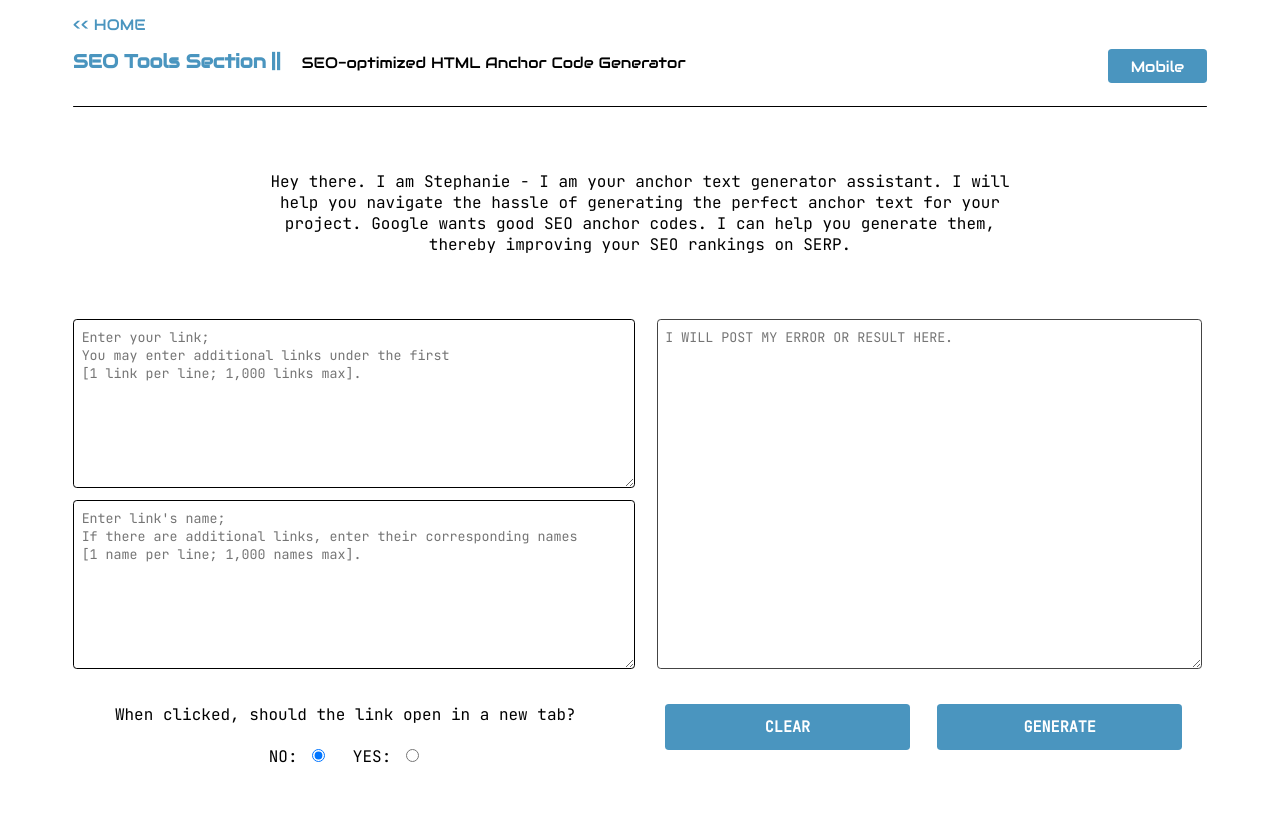
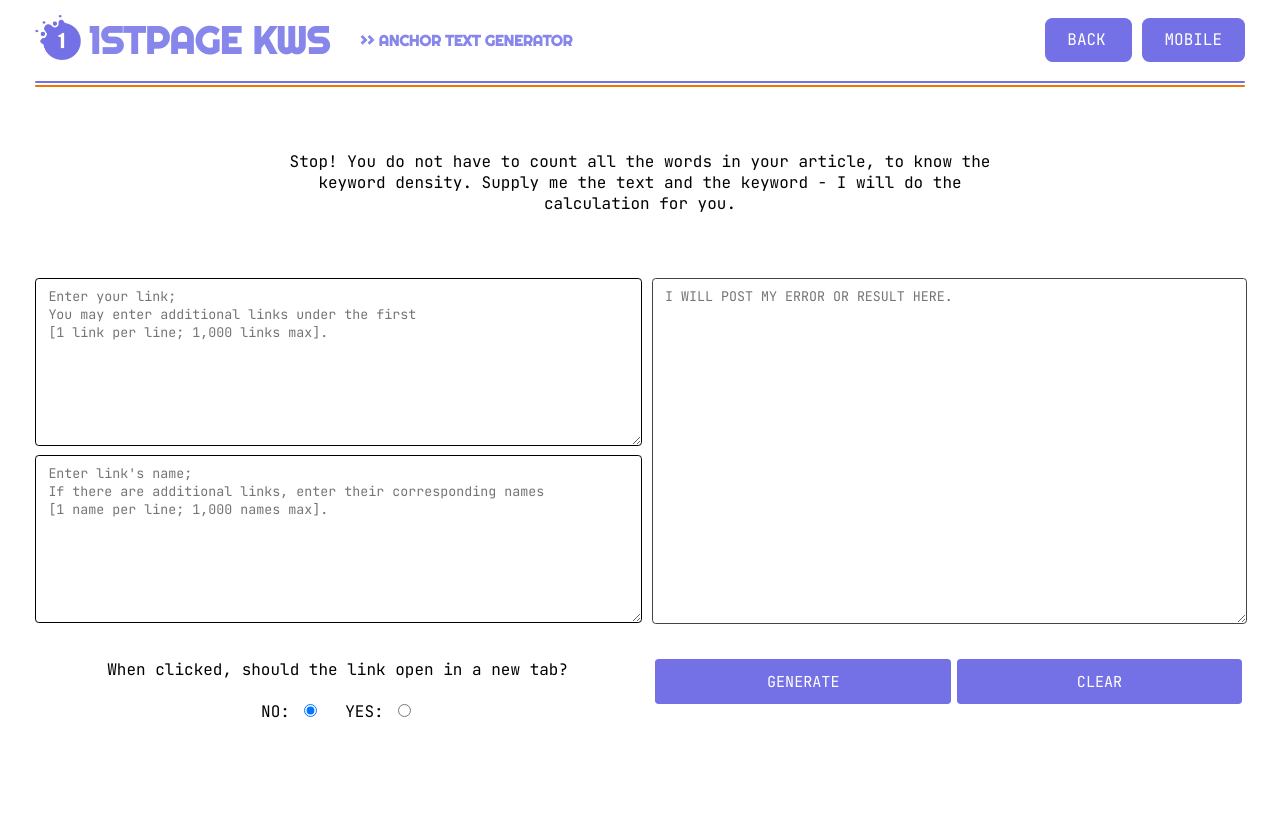
Before and after one commit to 1stpagekws/seoToolsCollection, a PHP site: page /tools/anchor-text-generator in a window 1280 px wide. After the commit the page ends 718 px from the top, so only its background shows below. Run offline with PHP 8.4, Linux system fonts and the light colour scheme.

Commit message:
Interfaces improved

```diff
--- a/tools/aaLbrr/lbrr.php
+++ b/tools/aaLbrr/lbrr.php
@@ -77,6 +77,9 @@ function gnrateHeader ($prvsIntrfcId, $label) {
 	$prductName = fetchPrductName ();
 	$iconId = "";
 	$iconId = $prductId . "/tools/xtIcon.png";
+	if ($_COOKIE ["dsplaySize"] == "dsktop") {
+		$iconId = $prductId . "/tools/xtIcon.png";
+	}
 	$dsplaySizeChangeButton = "";
 	$dsplaySizeChangeButton = gnrateDsplaySizeChangeButton ();
 
--- a/tools/anchor-text-generator/index.php
+++ b/tools/anchor-text-generator/index.php
@@ -1,74 +1,16 @@
 <?php
-//--567890-B34567890-C34567890-D34567890-E34567890-F34567890-G34567890-H34567890-I34567890-J--->
-// if desktop styling code is requested: make a record that future styling code to be used
-// should be desktop
-if (isset ($_GET ["dsplaySize"]) != true) {
-	$_GET ["dsplaySize"] = ""; }
-if (isset ($_COOKIE ["dsplaySize"]) != true) {
-	$_COOKIE ["dsplaySize"] = ""; }
+set_include_path (get_include_path () . PATH_SEPARATOR . "../aaLbrr");
+include_once "lbrr.php";
 
-//|^^^^LEVEL 1^^^^|
-//|^^^^LEVEL 2^^^^|
-if ($_GET    ["dsplaySize"] == "mobile") {
-	setcookie("dsplaySize",    "mobile", time () + (60 * 60 * 24 * 400));
-	$_COOKIE ["dsplaySize"]  = "mobile";
-
-} else if ($_GET ["dsplaySize"] == "dsktop") {
-	setcookie("dsplaySize",    "dsktop", time () + (60 * 60 * 24 * 400));
-	$_COOKIE ["dsplaySize"]  = "dsktop"; }
-//|====LEVEL 2====|
-
-//|^^^^LEVEL 2^^^^|
-if (($_GET ["dsplaySize"] != "mobile" && $_GET ["dsplaySize"] != "dsktop") &&
-	$_COOKIE ["dsplaySize"] == "") {
-	$deviceType = false;
-	$deviceType = preg_match ("/(android|webos|avantgo|iphone|ipad|ipod|blackberry|" .
-		"iemobile|bolt|boost|cricket|docomo|fone|hiptop|mini|opera mini|kitkat|" .
-		"mobi|palm|phone|pie|tablet|up\.browser|up\.link|webos|wos)/i",
-		$_SERVER ["HTTP_USER_AGENT"]);
-
-	if ($deviceType == true) {
-		setcookie ("dsplaySize",   "mobile", time () + (60 * 60 * 24 * 400));
-		$_COOKIE  ["dsplaySize"] = "mobile";
-	} else {
-		setcookie ("dsplaySize",   "dsktop", time () + (60 * 60 * 24 * 400));
-		$_COOKIE  ["dsplaySize"] = "dsktop"; } }
-//|====LEVEL 2====|
-//|====LEVEL 1====|
-
-function gnrateStylngCode () {
-	// create info "styling code to yield"
-	$stylngCodeToYield = "";
-	$stylngCodeToYield = "zMbile.css";
-
-	// if there is a record saying that the desktop styling code should be used, use the desktop
-	// styling code
-	if ($_COOKIE ["dsplaySize"] == "dsktop") {
-		$stylngCodeToYield = "zDsktp.css"; }
-
-	// yield styling info
-	return $stylngCodeToYield; }
-
-function getAltrntDsplaySizeButton () {
-	$altrntDsplaySizeButton = "";
-	$altrntDsplaySizeButton = "<a id='dsplaySizeButton' href='index.php?" .
-	"dsplaySize=dsktop'>Desktop</a>";
-
-	if ($_COOKIE ["dsplaySize"] == "dsktop") {
-		$altrntDsplaySizeButton = "<a id='dsplaySizeButton' href='index.php?" .
-		"dsplaySize=mobile'>Mobile</a>"; }
-
-	return $altrntDsplaySizeButton; } ?>
+determineDiplaySizeToUse (); ?>
 
 <!DOCTYPE html>
-<!--567890-B34567890-C34567890-D34567890-E34567890-F34567890-G34567890-H34567890-I34567890-J--->
 <head>
-<title>RealEstatEko || SEO Tools Section || SEO-optimized HTML Anchor Code Generator</title>
-
+<title><?php echo fetchPrductName (); ?> || SEO Tools Collection || Anchor Text Generator
+	</title>
 <meta name="viewport" content="width=device-width, initial-scale=1" />
-<link rel="stylesheet" href="https://fonts.googleapis.com/icon?family=Material+Icons" />
-<link rel="stylesheet" href="<?php echo gnrateStylngCode (); ?>" />
-
+<link rel="stylesheet" href="<?php echo prvideIdOfTheApprprStylngCode (); ?>" />
+<link rel="stylesheet" href="<?php echo prvideIdOfTheApprprPrsnalStylngCode (); ?>" />
 <script type="text/javascript">
 	function assistPrcess () {
 		var sccessStatus;
@@ -217,50 +159,40 @@ function getAltrntDsplaySizeButton () {
 		document.getElementById ("cntn_sde1_txt2").value = "";
 		document.getElementById ("cntn_sde2_itm1").value = ""; } </script> </head>
 
-<body>
-<div id="menu">
-	<div id="menu_prt1"><a href="https://realestateko.com"><< HOME</a></div>
-
-	<div id="menu_prt2">
-	    <div id="menu_prt2_itm1">
-    	<!--C--><span id="txt1">SEO Tools Section</span>
-	    <!--C--><span id="txt2"> || </span>
-    	<!--C--><span id="txt3">SEO-optimized HTML Anchor Code Generator</span> </div>
-
-    	<div id="menu_prt2_itm2"><?php echo getAltrntDsplaySizeButton (); ?></div> </div> </div>
-
-<hr />
-
-<div id="dscr">Hey there. I am Stephanie - I am your anchor text generator assistant. I will
-help you navigate the hassle of generating the perfect anchor text for your project. Google
-wants good SEO anchor codes. I can help you generate them, thereby improving your SEO
-rankings on SERP.</div>
+<body><div id="body">
+	<?php echo gnrateHeader (fetchPrductId () . "/tools", "Anchor Text Generator"); ?>
 
 	<div id="cntn">
+		<div id="note">Stop! You do not have to count all the words in your article, to know
+			the keyword density. Supply me the text and the keyword - I will do the
+			calculation for you.</div>
+
+		<div id="tool">
 		    <div id="cntn_sde1">
         		<textarea id="cntn_sde1_txt1" name="link" placeholder="Enter your link;
 You may enter additional links under the first
-[1 link per line; 1,000 links max]."
-		></textarea> <br />
+[1 link per line; 1,000 links max]."></textarea> <br />
 
 		        <textarea id="cntn_sde1_txt2" name="name" placeholder="Enter link's name;
 If there are additional links, enter their corresponding names
-[1 name per line; 1,000 names max]."
-		></textarea> <br />
+[1 name per line; 1,000 names max]."></textarea> <br />
 
 			    <span id="cntn_sde1_itm3">
-        <!--C--><span id="tkn1">When clicked, should the link open in a new tab?</span> <br />
+			    <!--C--><span id="tkn1">When clicked, should the link open in a new tab?
+			        </span> <br />
         		<!--C-->NO:  <input id="opt1" type="radio" name="ntre" value="No" checked />
         		<!--C--><span id="tkn3"></span>
-        <!--C-->YES: <input id="opt2" type="radio" name="ntre" value="Yes" /> </span> </div>
+        		<!--C-->YES: <input id="opt2" type="radio" name="ntre" value="Yes" />
+       					</span> </div>
 
 			<div id="cntn_sde2">
 				<span id="cntn_sde2_itm0">— RESULT —</span>
 
-		<textarea id="cntn_sde2_itm1" name="otpt" placeholder="I WILL POST MY ERROR OR RESULT HERE."
-        disabled></textarea> <br />
+				<textarea id="cntn_sde2_itm1" name="otpt"
+						placeholder="I WILL POST MY ERROR OR RESULT HERE." disabled></textarea>
+					<br />
 
 			    <span id="cntn_sde2_itm2">
 			    <!--C--><button id="btn1" type="button" onclick="clearF ()">CLEAR</button>
-        <!--C--><button id="btn2" type="button" onclick="prcess ()">GENERATE</button> </span>
-        <!--C--></div> </div> </body> </html>
+       			<!--C--><button id="btn2" type="button" onclick="prcess ()">
+       				GENERATE</button> </span> </div> </div> </div> </div> </body> </html>
--- /dev/null
+++ b/tools/anchor-text-generator/xpPDsk.css
@@ -0,0 +1,88 @@
+#note {
+	max-width: 200mm;
+	width:98%;
+	margin:auto;
+	margin-top: 64px;
+	font-family:'JetBrains Mono';
+	text-align:center;
+	color:#000000;
+}
+
+#tool {
+	display:flex;
+	margin:auto;
+	margin-top: 64px;
+	justify-content: space-between;
+	margin-bottom: 64px;
+} #tool * {font-family:'JetBrains Mono';}
+	#cntn_sde1 {
+		width:50%;
+		text-align:center;
+	}
+		#cntn_sde1_txt1 {
+			width:96%;
+			padding:2%;
+			padding-top:2mm;
+			padding-bottom:2mm;
+			margin-bottom:1mm;
+			height:40mm;
+		} textarea {background-color:#ffffff; color:#444444; border-radius:1mm;
+			border:1px solid #000000;}
+		#cntn_sde1_txt2 {
+			width:96%;
+			margin:0px;
+			padding:2%;
+			padding-top:2mm;
+			padding-bottom:2mm;
+			margin-bottom:8mm;
+			height:40mm;
+		}
+		#cntn_sde1_itm3 {
+			width:100%;
+			display:block;
+			text-align:center;
+			color:#000000;
+		}
+			#cntn_sde1_itm3 #tkn1 {
+				display:block;
+			}
+			#cntn_sde1_itm3 #tkn3 {
+				padding-left:2mm;
+				padding-right:2mm;
+			}
+
+	#cntn_sde2 {
+		width:49%;
+		text-align:center;
+	}
+		#cntn_sde2_itm0 {
+			display:none;
+		}
+		#cntn_sde2_itm1 {
+			padding:2%;
+			width:96%;
+			padding-top:2mm;
+			padding-bottom:2mm;
+			margin:auto;
+			height:87mm;
+			margin-bottom:8mm;
+			border:1px solid #444444;
+		}
+		#cntn_sde2_itm2 {
+			display:block;
+			width:100%;
+			display:flex;
+			justify-content: space-around;
+		}
+			#btn1 {
+				width:48%;
+				height:12mm;
+				order:2;
+			} #cntn_sde2_itm2 button {border:0mm solid #222222; background-color:#7470e6;
+				border-radius:1mm; font-size:4mm; color:#ffffff;}
+				#cntn_sde2_itm2 button:active {background-color:#352FDA;}
+			#btn2 {
+				width:50%;
+				order:1;
+				height:12mm;
+			}
--- a/tools/anchor-text-generator/zDsktp.css
+++ /dev/null
@@ -1,158 +0,0 @@
-@import url('https://fonts.googleapis.com/css?family=Audiowide&display=swap');
-@import url('https://fonts.googleapis.com/css?family=JetBrains+Mono&display=swap');
-
-body {
-	background-color: #ffffff;
-	color: #000000;
-	margin: 0px;
-} a {text-decoration:none;}
-
-#menu {
-	background-color: #ffffff;
-	padding-top:4mm;
-	padding-bottom:4mm;
-	font-family:'Audiowide';
-	font-size:4mm;
-	color:#4a95bf;
-}
-	#menu_prt1 {
-		max-width: 300mm;
-		width:98%;
-		margin:auto;
-		margin-bottom:4mm;
-	}
-		#menu_prt1 > a {
-			color:#4a95bf;
-		}
-	#menu_prt2 {
-		display:flex;
-		justify-content: space-between;
-		max-width: 300mm;
-		width:98%;
-		margin:auto;
-	}
-		#menu_prt2_itm1 {
-			flex-grow:1
-		}
-			#txt1 {
-				font-weight:900;
-				font-size:5mm;
-			}
-			#txt2 {
-				font-weight:900;
-				font-size:5mm;
-
-				padding-right:4mm;
-			}
-			#txt3 {
-				color:#000000;
-			}
-		#menu_prt2_itm2 {
-			margin-left:8mm;
-			flex-grow:0;
-			display:flex;
-		}
-			#dsplaySizeButton {
-				color:#ffffff;
-				background:#4a95bf;
-				padding:2mm;
-				padding-left:6mm;
-				padding-right:6mm;
-				border-radius:1mm;
-			} #dsplaySizeButton:active {background:#000000;}
-
-hr {
-	max-width: 300mm;
-	width:98%;
-	height:1px;
-	border-radius:2mm;
-	color:#000000;
-	background-color:#000000;
-	border:0px solid #000000;
-}
-
-
-#dscr {
-	max-width: 200mm;
-	width:98%;
-	margin:auto;
-	margin-top: 64px;
-	font-family:'JetBrains Mono';
-	text-align:center;
-	color:#000000;
-}
-
-#cntn {
-	display:flex;
-	max-width: 300mm;
-	width:98%;
-	margin:auto;
-	margin-top: 64px;
-	justify-content: space-between;
-	margin-bottom: 64px;
-} #cntn * {font-family:'JetBrains Mono';}
-	#cntn_sde1 {
-		width:49%;
-		text-align:center;
-		max-width:150mm;
-	}
-		#cntn_sde1_txt1 {
-			width:98%;
-			margin:0px;
-			margin-bottom:2mm;
-			height:40mm;
-		} textarea {background-color:#ffffff; color:#444444; padding:2mm; border-radius:1mm;
-			border:1px solid #000000;}
-		#cntn_sde1_txt2 {
-			width:98%;
-			margin:0px;
-			margin-bottom:8mm;
-			height:40mm;
-		}
-		#cntn_sde1_itm3 {
-			width:98%;
-			display:block;
-			text-align:center;
-			margin:0px;
-			margin-bottom:2mm;
-			color:#000000;
-		}
-			#cntn_sde1_itm3 #tkn1 {
-				display:block;
-			}
-			#cntn_sde1_itm3 #tkn3 {
-				padding-left:2mm;
-				padding-right:2mm;
-			}
-
-	#cntn_sde2 {
-		width:49%;
-		text-align:center;
-		max-width:150mm;
-	}
-		#cntn_sde2_itm0 {
-			display:none;
-		}
-		#cntn_sde2_itm1 {
-			width:95%;
-			margin:auto;
-			height:88mm;
-			margin-bottom:8mm;
-			border:1px solid #444444;
-		}
-		#cntn_sde2_itm2 {
-			display:block;
-			width:98%;
-			display:flex;
-			justify-content: space-around;
-		}
-			#btn1 {
-				width:45%;
-				height:12mm;
-			} button {border:0mm solid #222222; background-color:#4a95bf; border-radius:1mm;
-				font-weight:900; font-size:4mm; color:#ffffff;
-				} button:active {background-color:#000000;}
-			#btn2 {
-				width:45%;
-				height:12mm;
-			}
--- a/tools/xlDskt.css
+++ b/tools/xlDskt.css
@@ -2,7 +2,7 @@
 @import url('https://fonts.googleapis.com/css?family=JetBrains+Mono&display=swap');
 
 body {
-	margin:0px; } #body {
+	margin:0px;} #body {
 	margin:0px;
 	padding:0px;
 	width:98%;
@@ -27,7 +27,7 @@ body {
 					height:12mm;}
 			#text {
 				display:block;
-				color:#808080;
+				color:#8786EA;
 				font-size:10mm;
 				font-weight:800;
 				text-decoration:none;
@@ -40,7 +40,7 @@ body {
 				font-weight:800;
 				text-transform:uppercase;
 				font-family:'Righteous';
-				color:#888888;}
+				color:#8786EA;}
 
 		#bttn {}
 			#prvs {
@@ -52,7 +52,7 @@ body {
 				padding-right:7mm;
 				text-decoration:none;
 				text-align:center;} #prvs:active {
-					background:#808080 !important;}
+					background:#352FDA !important;}
 
 			#dSCB {
 				text-align:center;
@@ -63,18 +63,19 @@ body {
 				padding-right:6mm;
 				border-radius:2mm;
 				text-decoration:none;} #dSCB:active {
-					background:#808080 !important;}
+					background:#352FDA !important;}
 
 	#line {
 		height:2px;
-		background-color:#808080;
-		margin-bottom:1mm;
+		background-color:#7470e6;
+		margin-bottom:2px;
 		border-radius:2mm;
 		border:0px solid #000000;}
 
 	#lne2 {
 		height:2px;
-		background-color:#808080;
-		margin-bottom:16mm;
+		background-color:#F17300;
+		margin-top:0px;
+		margin-bottom:8mm;
 		border-radius:2mm;
 		border:0px solid #000000;}
```
Also changed, not shown: tools/anchor-text-generator/xnPMbl.css (renamed from tools/anchor-text-generator/zMbile.css, +0 -58 lines), tools/index.php (+4 -4 lines), tools/keyword-density-checker/index.php (+15 -17 lines), tools/keyword-density-checker/xpPDsk.css (+23 -8 lines), tools/xeMble.css (+24 -30 lines), tools/xnPMbl.css (+40 -29 lines), tools/xpPDsk.css (+33 -19 lines), tools/xrIcon.png (added). Lines whose indentation alone changed are shown as unchanged.
